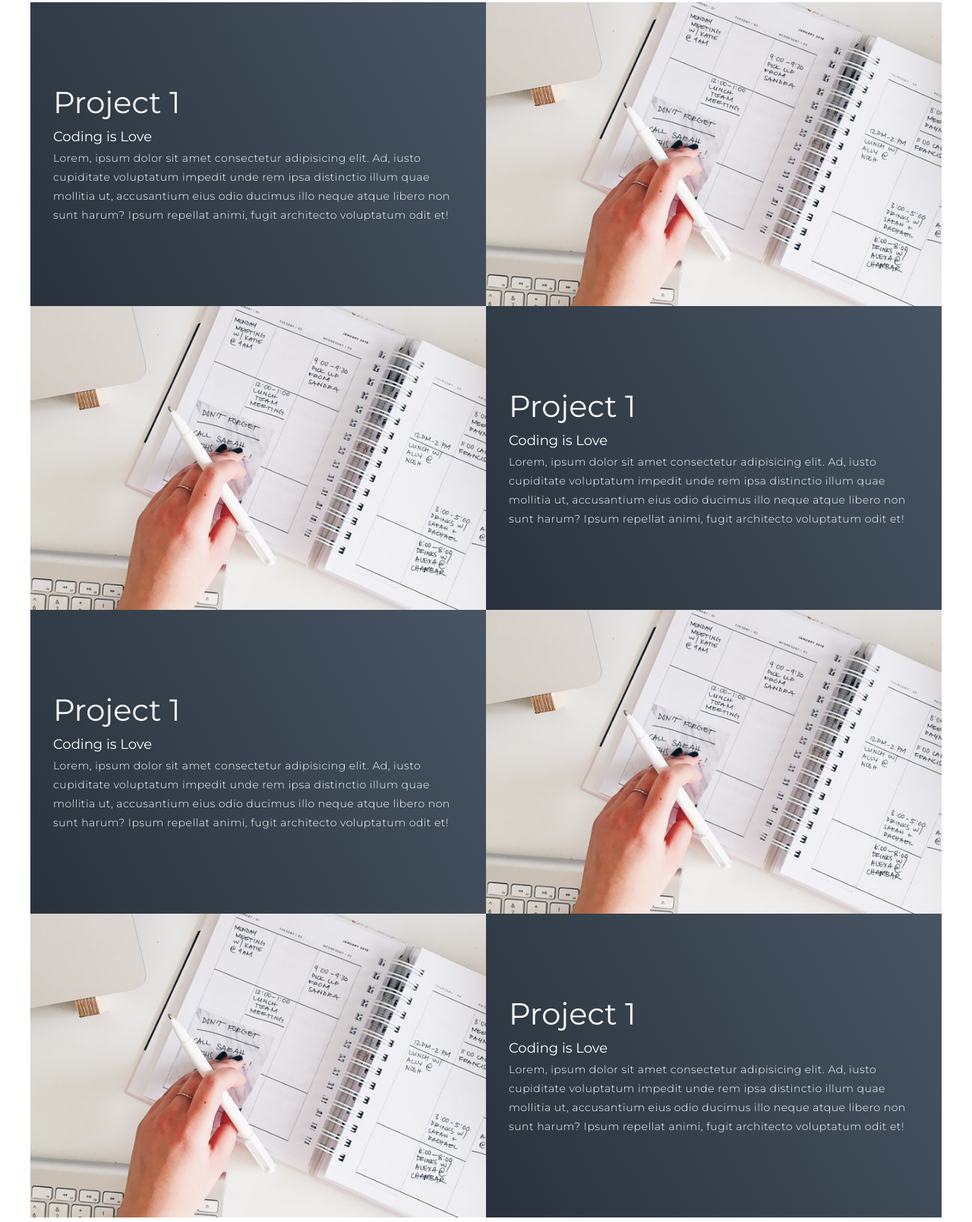
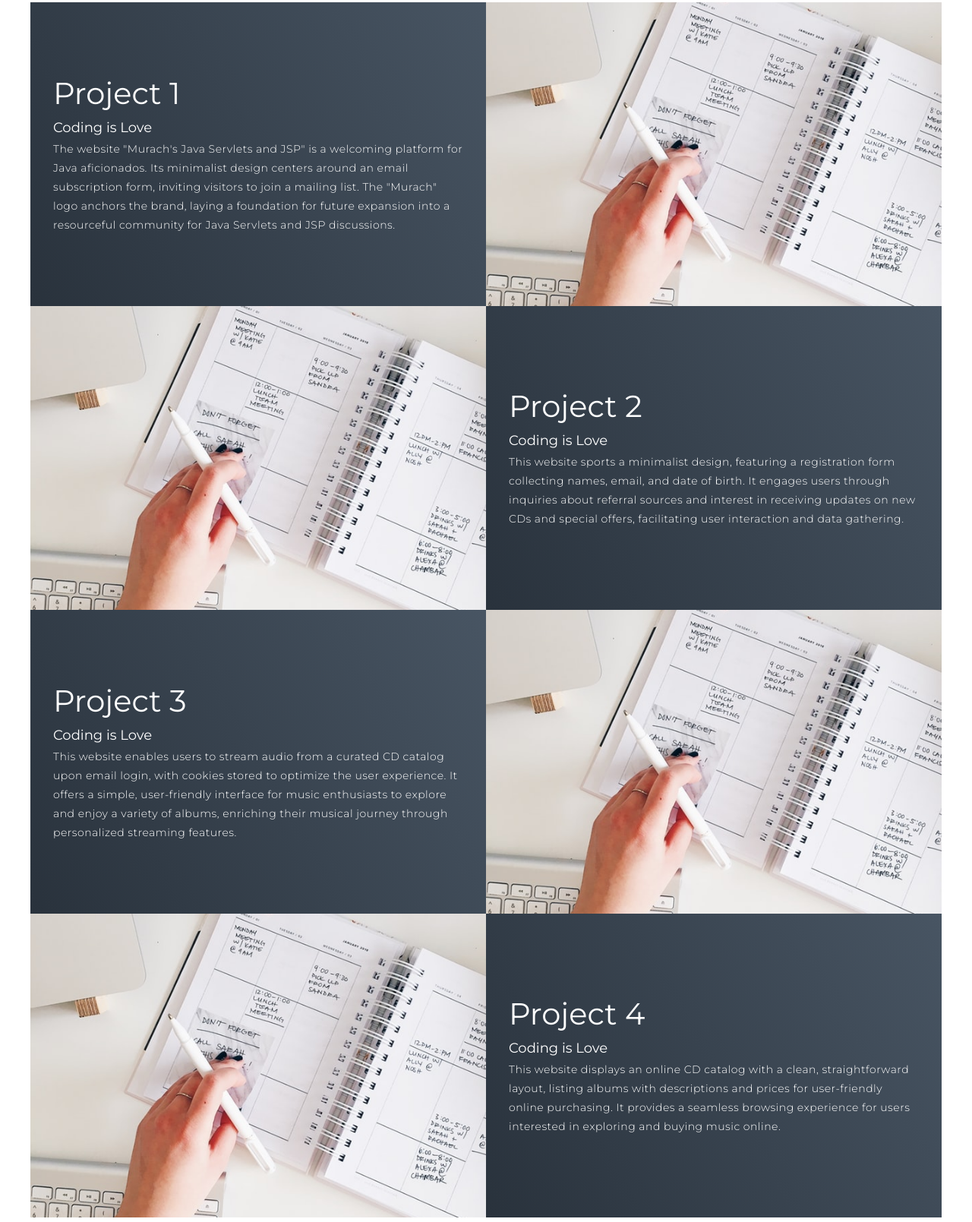
Before and after one commit to quangminhhh/personal-web, a plain HTML site: page main/index.html in a window 1280 px wide. Shown: the part 1020-2629 px from the top of the page at 76% size. Drawn offline with Linux system fonts and the light colour scheme.

Commit message:
Update index.html

```diff
--- a/main/index.html
+++ b/main/index.html
@@ -61,9 +61,10 @@
           <div class="project-info">
             <h1>Project 1</h1>
             <h2>Coding is Love</h2>
-            <p>Lorem, ipsum dolor sit amet consectetur adipisicing elit. Ad, iusto cupiditate voluptatum impedit unde
-              rem ipsa distinctio illum quae mollitia ut, accusantium eius odio ducimus illo neque atque libero non sunt
-              harum? Ipsum repellat animi, fugit architecto voluptatum odit et!</p>
+            <p>The website "Murach's Java Servlets and JSP" is a welcoming platform for Java aficionados.
+              Its minimalist design centers around an email subscription form, inviting visitors to join a mailing list.
+              The "Murach" logo anchors the brand, laying a foundation for future expansion into a resourceful community
+              for Java Servlets and JSP discussions.</p>
           </div>
           <div class="project-img">
             <a href="#" class="open-modal" data-modal="project1-modal">
@@ -80,11 +81,11 @@
 
         <div class="project-item">
           <div class="project-info">
-            <h1>Project 1</h1>
+            <h1>Project 2</h1>
             <h2>Coding is Love</h2>
-            <p>Lorem, ipsum dolor sit amet consectetur adipisicing elit. Ad, iusto cupiditate voluptatum impedit unde
-              rem ipsa distinctio illum quae mollitia ut, accusantium eius odio ducimus illo neque atque libero non sunt
-              harum? Ipsum repellat animi, fugit architecto voluptatum odit et!</p>
+            <p>This website sports a minimalist design, featuring a registration form collecting names,
+              email, and date of birth. It engages users through inquiries about referral sources and interest
+              in receiving updates on new CDs and special offers, facilitating user interaction and data gathering.</p>
           </div>
           <div class="project-img">
             <a href="#" class="open-modal" data-modal="project2-modal">
@@ -101,11 +102,12 @@
 
         <div class="project-item">
           <div class="project-info">
-            <h1>Project 1</h1>
+            <h1>Project 3</h1>
             <h2>Coding is Love</h2>
-            <p>Lorem, ipsum dolor sit amet consectetur adipisicing elit. Ad, iusto cupiditate voluptatum impedit unde
-              rem ipsa distinctio illum quae mollitia ut, accusantium eius odio ducimus illo neque atque libero non sunt
-              harum? Ipsum repellat animi, fugit architecto voluptatum odit et!</p>
+            <p>This website enables users to stream audio from a curated CD catalog upon email login,
+              with cookies stored to optimize the user experience. It offers a simple, user-friendly interface
+              for music enthusiasts to explore and enjoy a variety of albums, enriching their musical journey through
+              personalized streaming features.</p>
           </div>
           <div class="project-img">
             <a href="#" class="open-modal" data-modal="project3-modal">
@@ -122,11 +124,11 @@
 
         <div class="project-item">
           <div class="project-info">
-            <h1>Project 1</h1>
+            <h1>Project 4</h1>
             <h2>Coding is Love</h2>
-            <p>Lorem, ipsum dolor sit amet consectetur adipisicing elit. Ad, iusto cupiditate voluptatum impedit unde
-              rem ipsa distinctio illum quae mollitia ut, accusantium eius odio ducimus illo neque atque libero non sunt
-              harum? Ipsum repellat animi, fugit architecto voluptatum odit et!</p>
+            <p>This website displays an online CD catalog with a clean, straightforward layout,
+              listing albums with descriptions and prices for user-friendly online purchasing.
+              It provides a seamless browsing experience for users interested in exploring and buying music online.</p>
           </div>
           <div class="project-img">
             <a href="#" class="open-modal" data-modal="project4-modal">
```
